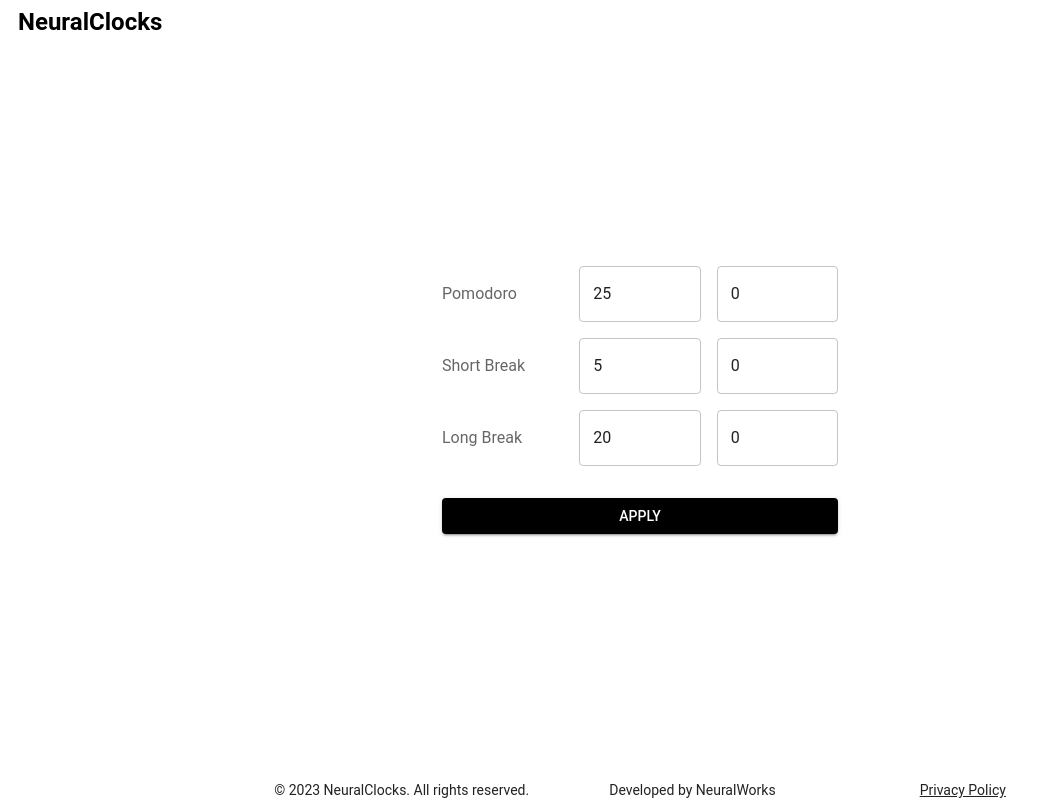
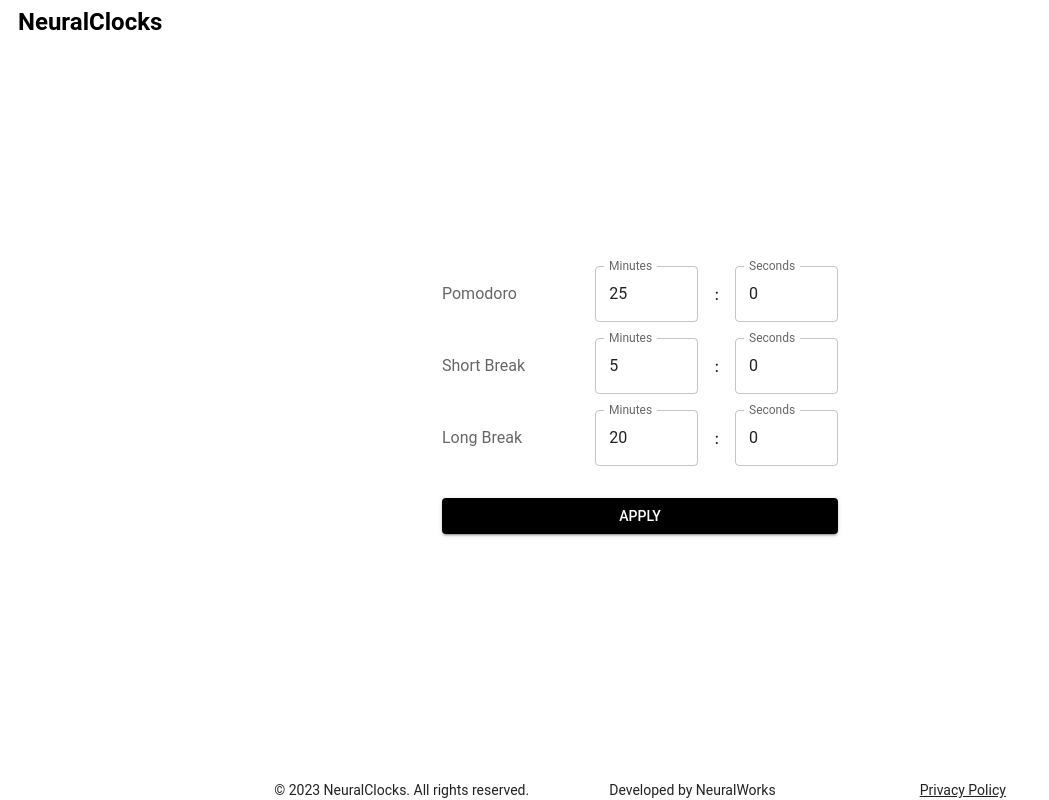
Before and after one commit to SebaaAguilera/pomodoro, a Next.js app: page /pomodoro in a window 1280 px wide. Both pictures are taken after a click on the button 812 px from the left and 183 px from the top of the page. Shown: the whole page, without its empty margins (0-1049 px from the left). Built offline with nearby package versions, Linux system fonts and the light colour scheme.

Commit message:
upd: Time field

```diff
--- a/src/components/TimerSettings/TimeField.js
+++ b/src/components/TimerSettings/TimeField.js
@@ -32,11 +32,12 @@ const TimeField = ({ label, value, onChange }) => {
 
   return (
     <Box sx={{ display: 'flex', alignItems: 'center', gap: 2, marginBottom: 2 }}>
-      <Box sx={{ flex: 1 }}>
+      <Box sx={{ flex: 0.4 }}>
         <InputLabel>{label}</InputLabel>
       </Box>
-      <Box sx={{ flex: 1 }}>
+      <Box sx={{ flex: 0.3 }}>
         <TextField
+          label="Minutes"
           type="number"
           fullWidth
           value={minutes}
@@ -44,8 +45,12 @@ const TimeField = ({ label, value, onChange }) => {
           inputProps={{ min: 0 }}
         />
       </Box>
-      <Box sx={{ flex: 1 }}>
+      <Box sx={{ textAlign: 'center' }}>
+        :
+      </Box>
+      <Box sx={{ flex: 0.3 }}>
         <TextField
+          label="Seconds"
           type="number"
           fullWidth
           value={seconds}
```
